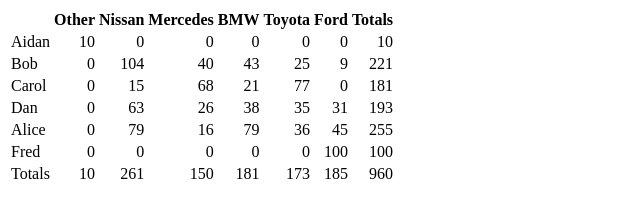
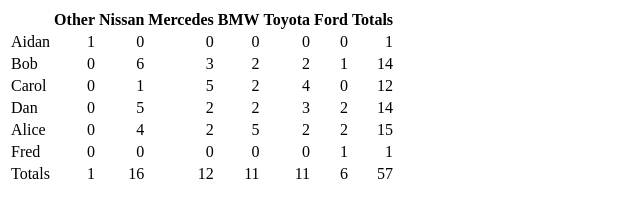
Before and after one commit to aidankilleen/FrontEndWebDevelopment, a plain HTML site: page parameterisedPivot.html in a window 1280 px wide. Shown: the whole page, without its empty margins (0-640 px from the left). Drawn offline with Linux system fonts and the light colour scheme.

Commit message:
added grandTotal to the pivot results

```diff
--- a/parameterisedPivot.html
+++ b/parameterisedPivot.html
@@ -65,6 +65,7 @@
             let rowList = Array.from(valueList.rows);
             let columnTotals = columnList.reduce(convertListToObjectWithEmptyTotals, {});
             let rowTotals = rowList.reduce(convertListToObjectWithEmptyTotals, {});
+            let grandTotal = ['total'].reduce(convertListToObjectWithEmptyTotals, {});
 
             let pivot = data.reduce((runningTotal, item) => {
 
@@ -78,7 +79,7 @@
                 addValueToTotals(runningTotal[row][column], item[valueField]);
                 addValueToTotals(columnTotals[column], item[valueField]);
                 addValueToTotals(rowTotals[row], item[valueField]);
-
+                addValueToTotals(grandTotal.total, item[valueField]);
                 return runningTotal;
             }, {});
 
@@ -87,12 +88,13 @@
                 columnList,
                 rowTotals,
                 columnTotals,
-                pivot
+                pivot,
+                grandTotal: grandTotal.total
             }
         }
 
         let result = generatePivotTable(data, "user", "make", "quantity");
-        let summary = "total";
+        let summary = "count";
 
         console.log(result);
 
@@ -126,15 +128,13 @@
         }
 
         // add the totals
-        let grandTotal = 0;
         tr = document.createElement("tr");
         html = "<td>Totals</td>";
 
         result.columnList.forEach(column => {
             html += `<td>${result.columnTotals[column][summary]}</td>`;
-            grandTotal += result.columnTotals[column][summary];
         });
-        html += `<td>${grandTotal}</td>`;
+        html += `<td>${result.grandTotal[summary]}</td>`;
 
         tr.innerHTML = html;
         tableBody.append(tr);
```
